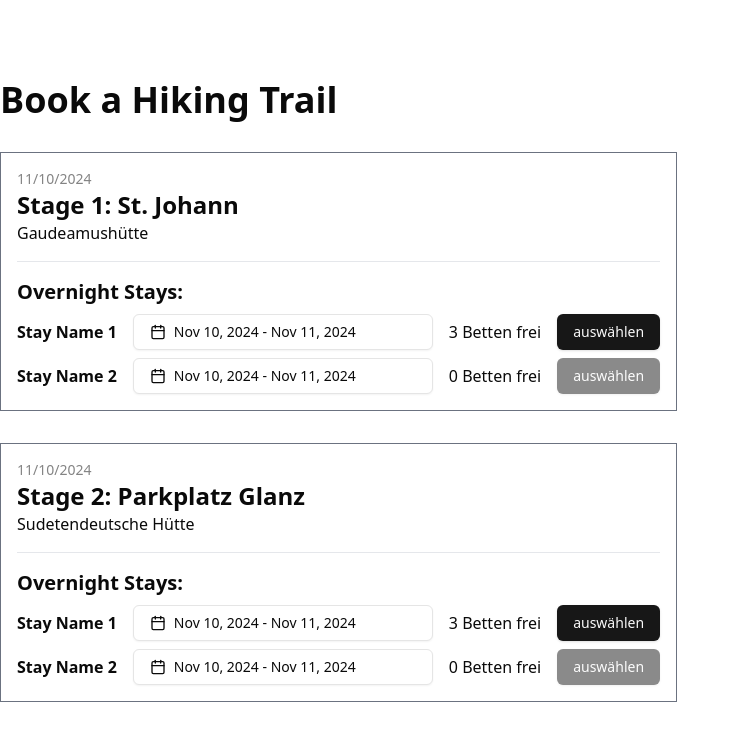
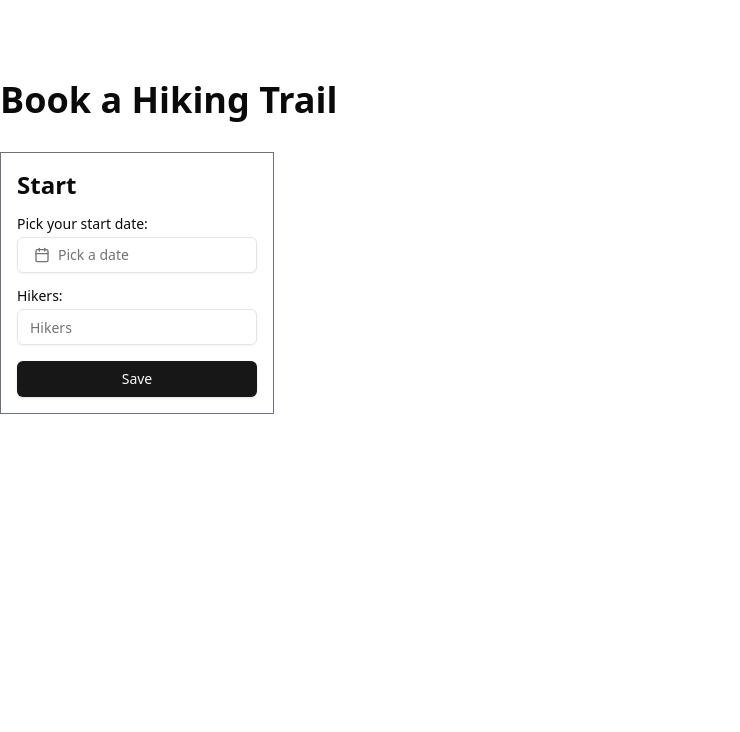
Before and after one commit to ScriptingMage/TourismTechnology2024, a Next.js app in the folder wwbs/: page /hiking-trails/book/1 in a window 1280 px wide. Shown: the top 732 px of the page, without its empty margins (0-740 px from the left). Built offline with nearby package versions, Linux system fonts and the light colour scheme.

Commit message:
booking manager, it works :)

```diff
--- a/wwbs/src/app/hiking-trails/book/[id]/page.tsx
+++ b/wwbs/src/app/hiking-trails/book/[id]/page.tsx
@@ -1,3 +1,4 @@
+import { BookingManager } from "@/features/bookings/components/booking-manager";
 import { HikingStageBookingCard } from "@/features/bookings/components/hiking-stage-booking-card";
 import { fetchHikingTrail } from "@/features/hiking-trails/database/actions";
 
@@ -7,16 +8,9 @@ export default async function Page({ params }: { params: { id: number } }) {
   return (
     <div className="container max-w-7xl mx-auto py-20">
       <h1 className="text-4xl font-bold mb-8">Book a Hiking Trail</h1>
+      <BookingManager hikingTrail={hikingTrail} />
       <div className="flex flex-col items-start gap-8">
-        {hikingTrail.stages && hikingTrail.stages.map((stage) => {
-          return (
-            <HikingStageBookingCard
-              key={stage.id}
-              hikingTrailStage={stage}
-              stageDate={new Date()}
-            />
-          );
-        })}
+
 
         {/* <div className="border border-gray-500 p-4 w-auto">
           <h2 className="text-2xl font-bold">No availability</h2>
--- a/wwbs/src/components/ui/datepicker.tsx
+++ b/wwbs/src/components/ui/datepicker.tsx
@@ -13,8 +13,19 @@ import {
   PopoverTrigger,
 } from "@/components/ui/popover"
 
-export function DatePicker() {
+interface DatePickerProps {
+  onDateChange: (date: Date) => void;
+}
+
+export function DatePicker({ onDateChange }: DatePickerProps) {
   const [date, setDate] = React.useState<Date>()
+
+  const handleDateChange = (date: Date | undefined) => {
+    if(date != undefined) {
+      onDateChange(date);
+    }
+    setDate(date);
+  };
 
   return (
     <Popover>
@@ -34,7 +45,7 @@ export function DatePicker() {
         <Calendar
           mode="single"
           selected={date}
-          onSelect={setDate}
+          onSelect={handleDateChange}
           initialFocus
         />
       </PopoverContent>
--- a/wwbs/src/features/bookings/components/booking-data-form-card.tsx
+++ b/wwbs/src/features/bookings/components/booking-data-form-card.tsx
@@ -1,20 +1,42 @@
-import { DatePicker } from "@/components/ui/datepicker"
-import { Input } from "@/components/ui/input"
-import { Label } from "@/components/ui/label"
+import { Button } from "@/components/ui/button";
+import { DatePicker } from "@/components/ui/datepicker";
+import { Input } from "@/components/ui/input";
+import { Label } from "@/components/ui/label";
 
-export const BookingDataFormCard = () => {
+interface BookingDataFormCardProps {
+  onBookingDateChange: (date: Date) => void;
+  onHikerChange: (hikers: number) => void;
+  onSave: () => void;
+}
+
+export const BookingDataFormCard = ({ onBookingDateChange, onHikerChange, onSave }: BookingDataFormCardProps) => {
+
+  const handleBookingDateChange = (date: Date) => {
+    onBookingDateChange(date);
+  };
+
+  const handleHikerChange = (hikers: number) => {
+    onHikerChange(hikers);
+  };
+
+  const handleSave = () => {
+    onSave();
+  }
+
   return (
     <div className="border border-gray-500 p-4 w-auto">
       <h2 className="text-2xl font-bold mb-4">Start</h2>
       <div className="flex flex-col gap-4">
         <div className="grid w-full max-w-sm items-center gap-1.5">
           <Label>Pick your start date:</Label>
-              <DatePicker />
+          <DatePicker onDateChange={handleBookingDateChange} />
         </div>
         <div className="grid w-full max-w-sm items-center gap-1.5">
           <Label htmlFor="hikers">Hikers:</Label>
-              <Input type="number" id="hikers" placeholder="Hikers" />
+          <Input type="number" id="hikers" placeholder="Hikers" onChange={(e) => handleHikerChange(parseInt(e.target.value))} />
+        </div>
+        <Button onClick={handleSave}>Save</Button>
       </div>
     </div>
-        </div>)
-}
+  );
+};
--- /dev/null
+++ b/wwbs/src/features/bookings/components/booking-manager.tsx
@@ -0,0 +1,113 @@
+"use client";
+
+import { HikingTrail } from "@/features/hiking-trails/database/types";
+import { HikingStageBookingCard } from "./hiking-stage-booking-card";
+import { useState } from "react";
+import { Booking, BookingStage } from "../database/types";
+import { BookingDataFormCard } from "./booking-data-form-card";
+import { addDays, set } from "date-fns";
+
+interface BookingManagerProps {
+  hikingTrail: HikingTrail;
+}
+
+export const BookingManager = ({ hikingTrail }: BookingManagerProps) => {
+  const [booking, setBooking] = useState<Booking>({
+    id: Math.floor(Math.random() * 1000),
+    hikingTrailId: hikingTrail.id,
+    startDate: new Date(),
+    hikers: 0,
+    name: "",
+  });
+
+  const [bookingStages, setBookingStages] = useState<BookingStage[]>([]);
+  const [currentStage, setCurrentStage] = useState<number>(1);
+
+  const handleBookingDateChange = (date: Date) => {
+    setBooking((prevBooking) => ({
+      ...prevBooking,
+      startDate: date,
+    }));
+  };
+
+  const handleHikerChange = (hikers: number) => {
+    setBooking((prevBooking) => ({
+      ...prevBooking,
+      hikers: hikers,
+    }));
+  };
+
+  const handleBookingSave = () => {
+
+    const hikingTrailsStageId = hikingTrail.stages?.find((stage) => stage.position == currentStage)?.id
+
+    if(!hikingTrailsStageId) {
+      console.log("No stage found");
+      return;
+    }
+
+    setBookingStages((prevBookingStages) => [
+      ...prevBookingStages,
+      {
+        id: Math.floor(Math.random() * 1000),
+        bookingId: booking.id,
+        startDate: booking.startDate,
+        endDate: addDays(booking.startDate, 1),
+        hikingTrailId: booking.hikingTrailId,
+        accommodationId: -1,
+        hikingTrailStageId: hikingTrailsStageId,
+        hikers: booking.hikers,
+      },
+    ]);
+  };
+
+  const handleStageSave = (date: Date) => {
+
+    const newStagePosition = currentStage + 1;
+    const hikingTrailsStageId = hikingTrail.stages?.find((stage) => stage.position == newStagePosition)?.id
+
+    if(!hikingTrailsStageId) {
+      console.log("No stage found");
+      return;
+    }
+
+    setBookingStages((prevBookingStages) => [
+      ...prevBookingStages,
+      {
+        id: Math.floor(Math.random() * 1000),
+        bookingId: booking.id,
+        startDate: date,
+        endDate: addDays(date, 1),
+        hikingTrailId: booking.hikingTrailId,
+        accommodationId: -1,
+        hikingTrailStageId: hikingTrailsStageId,
+        hikers: booking.hikers,
+      },
+    ]);
+
+    setCurrentStage(newStagePosition);
+  };
+
+  return (
+    <div className="flex flex-col items-start gap-8">
+      <BookingDataFormCard
+        onHikerChange={handleHikerChange}
+        onBookingDateChange={handleBookingDateChange}
+        onSave={handleBookingSave}
+      />
+      {bookingStages.map((bookingStage) => {
+        const hikingTrailsStage = hikingTrail.stages?.find((stage) => stage.id == bookingStage.hikingTrailStageId);
+        if(hikingTrailsStage) {
+          return (
+            <HikingStageBookingCard
+              key={bookingStage.id}
+              hikingTrailStage={hikingTrailsStage}
+              stageDate={bookingStage.startDate}
+              onAccomodationSelect={handleStageSave}
+            />
+          );
+        }
+      })}
+    </div>
+  );
+};
--- a/wwbs/src/features/bookings/components/hiking-stage-booking-card.tsx
+++ b/wwbs/src/features/bookings/components/hiking-stage-booking-card.tsx
@@ -1,14 +1,24 @@
-import { Button } from "@/components/ui/button"
-import { DateRangePicker } from "@/components/ui/daterangepicker"
+import { Button } from "@/components/ui/button";
+import { DateRangePicker } from "@/components/ui/daterangepicker";
 import { HikingTrailStage } from "@/features/hiking-trails/database/types";
 import { addDays } from "date-fns";
 
 export interface HikingStageBookingCardProps {
   hikingTrailStage: HikingTrailStage;
   stageDate: Date;
+  onAccomodationSelect: (date: Date) => void;
 }
 
-export const HikingStageBookingCard = ({ stageDate, hikingTrailStage }: HikingStageBookingCardProps) => {
+export const HikingStageBookingCard = ({
+  stageDate,
+  hikingTrailStage,
+  onAccomodationSelect,
+}: HikingStageBookingCardProps) => {
+
+  const handleAccomodationSelect = () => {
+    onAccomodationSelect(addDays(stageDate, 1));
+  };
+
   return (
     <div className="border border-gray-500 p-4 w-auto">
       <div className="text-sm opacity-50">{stageDate.toLocaleDateString()}</div>
@@ -20,15 +30,25 @@ export const HikingStageBookingCard = ({ stageDate, hikingTrailStage }: HikingSt
       <div className="grid gap-2 mt-2">
         <div className="flex gap-4 items-center">
           <div className="font-bold">Stay Name 1</div>
-              <div><DateRangePicker defaultFrom={stageDate} defaultTo={addDays(stageDate, 1)} /></div>
+          <div>
+            <DateRangePicker
+              defaultFrom={stageDate}
+              defaultTo={addDays(stageDate, 1)}
+            />
+          </div>
           <div>3 Betten frei</div>
           <div>
-                <Button>auswählen</Button>
+            <Button onClick={handleAccomodationSelect}>auswählen</Button>
           </div>
         </div>
         <div className="flex gap-4 items-center">
           <div className="font-bold">Stay Name 2</div>
-              <div><DateRangePicker defaultFrom={stageDate} defaultTo={addDays(stageDate, 1)} /></div>
+          <div>
+            <DateRangePicker
+              defaultFrom={stageDate}
+              defaultTo={addDays(stageDate, 1)}
+            />
+          </div>
           <div>0 Betten frei</div>
           <div>
             <Button disabled>auswählen</Button>
@@ -36,5 +56,5 @@ export const HikingStageBookingCard = ({ stageDate, hikingTrailStage }: HikingSt
         </div>
       </div>
     </div>
-    )
-}
+  );
+};
```
Lines whose indentation alone changed are shown as unchanged.
